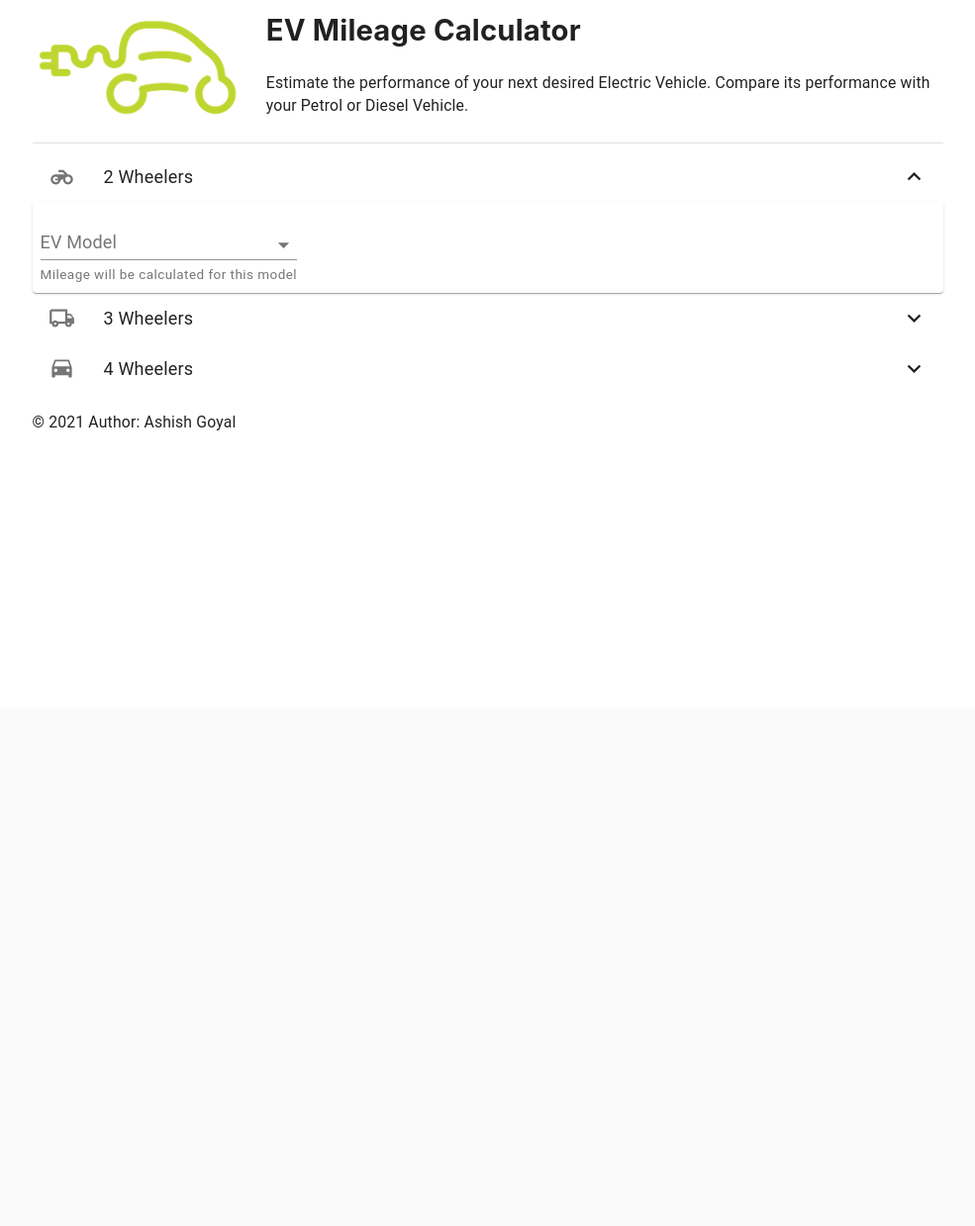
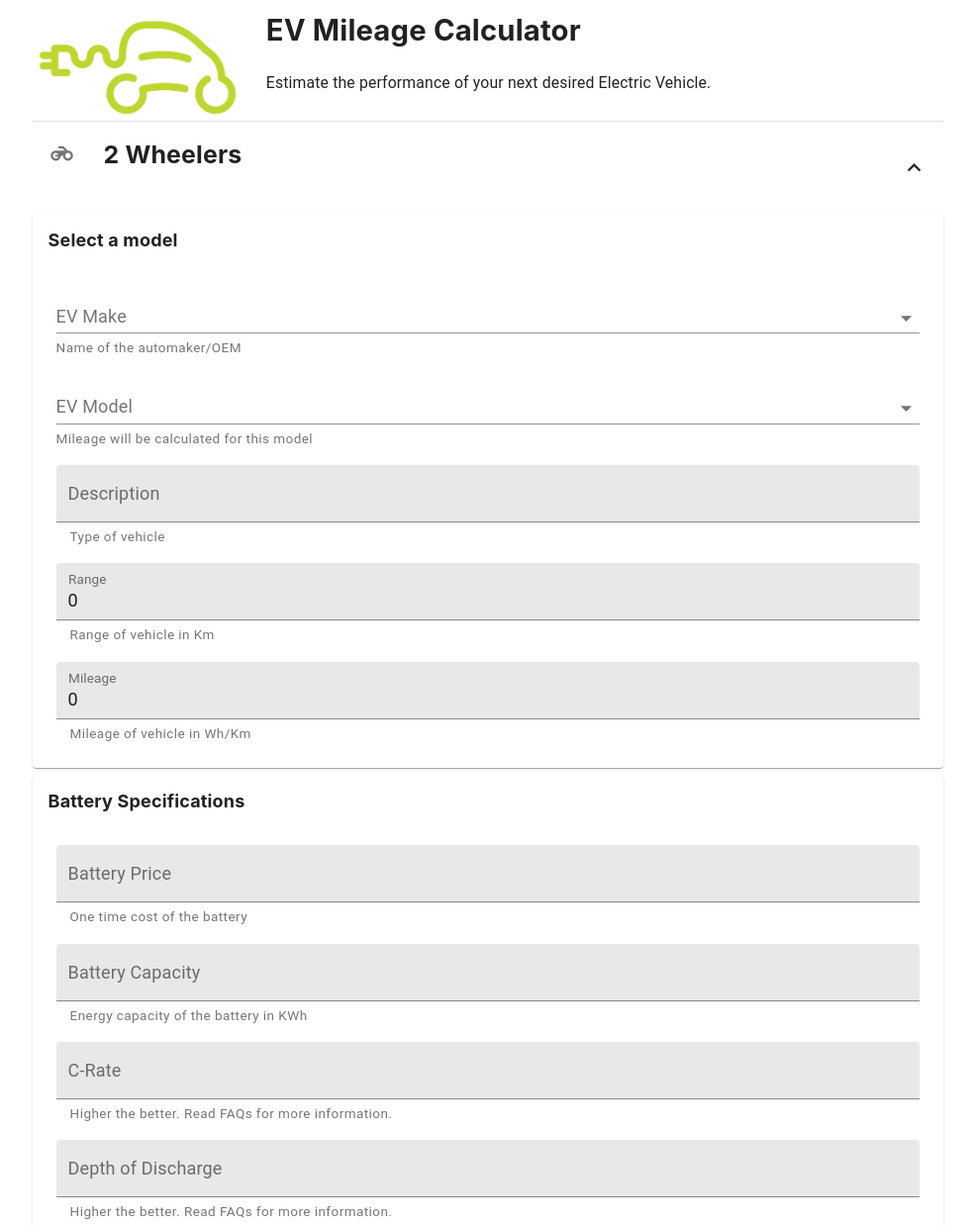
Before and after one commit to ashish19goyal/ev-mileage-calculator, a Gatsby site: page / in a window 1280 px wide. Shown: the part 85-1324 px from the top of the page at 99% size, without its empty margins (147-1132 px from the left). Before the commit the page ends 800 px from the top, so only its background shows below. Built offline with nearby package versions, Linux system fonts and the light colour scheme; Gatsby itself is replaced by a stand-in of ours.

Commit message:
calculator screen ui final
calculations pending

```diff
--- a/gatsby-config.js
+++ b/gatsby-config.js
@@ -1,6 +1,6 @@
 module.exports = {
   siteMetadata: {
-    title: "EV Mileage Calculator",
+    title: "All About Electric Vehicles",
     description:
       "Estimate the performance of your next desired Electric Vehicle. Compare its performance with your Petrol/Diesel Vehicle.",
     author: "Ashish Goyal",
--- a/src/components/ev-calculator.js
+++ b/src/components/ev-calculator.js
@@ -1,49 +1,212 @@
 import React from "react";
 import Paper from "@material-ui/core/Paper";
 import PropTypes from "prop-types";
-import TataNexon from "../ev-models/tata-nexon";
+import EvsInMarket from "../ev-models/evs-in-market";
 import EvSelect from "./form-elements/ev-select";
+import EvText from "./form-elements/ev-text";
+import EvInput from "./form-elements/ev-input";
+import { makeStyles } from "@material-ui/core/styles";
+import Grid from "@material-ui/core/Grid";
 
-const EVCalculator = ({ models }) => {
+const chargingStyles = [
+  "Once a day charging at home",
+  "Twice a day charged at home and office",
+  "Multiple times a day charged at home/office",
+  "Once a day Fast charger charging",
+  "Multiple times a day fast charging",
+];
+
+const useStyles = makeStyles((theme) => ({
+  paper: {
+    margin: `${theme.spacing(1)}px auto`,
+    padding: theme.spacing(2),
+  },
+  grid: {
+    paddingTop: theme.spacing(1),
+    padding: theme.spacing(2),
+  },
+}));
+
+const EVCalculator = ({ type }) => {
+  const classes = useStyles();
+
+  // model details
+  const [make, setMake] = React.useState("");
+  const [modelList, setModelList] = React.useState([]);
   const [model, setModel] = React.useState("");
   const [description, setDescription] = React.useState("");
-  const [range, setRange] = React.useState("");
-  const [mileage, setMileage] = React.useState("");
+  const [range, setRange] = React.useState(0);
+  const [mileage, setMileage] = React.useState(0);
+
+  // battery details
   const [batteryCapacity, setBatteryCapacity] = React.useState("");
-  const [batteryCycles, setBatteryCycles] = React.useState("");
+  const [chargingCycles, setChargingCycles] = React.useState("");
+  const [batteryPrice, setBatteryPrice] = React.useState("");
+  const [cRate, setcRate] = React.useState("");
+  const [dod, setDod] = React.useState("");
+  const [runningCost, setRunningCost] = React.useState("");
+  const [totalRunningCost, setTotalRunningCost] = React.useState("");
+
+  // usage pattern
+  const [dailyRun, setDailyRun] = React.useState(10);
+  const [chargingStyle, setChargingStyle] = React.useState(
+    "Once a day charging at home"
+  );
+
+  let makesList = [
+    ...new Set(EvsInMarket[type].map((vehicle) => vehicle.make)),
+  ];
+
+  const handleChargingStyleChange = (event) => {
+    setChargingStyle(event.target.value);
+  };
+
+  const handleMakeChange = (event) => {
+    let m = event.target.value;
+    setMake(m);
+    let modelList = [
+      ...new Set(
+        EvsInMarket[type]
+          .filter((vehicle) => vehicle.make === m)
+          .map((vehicle) => vehicle.model)
+      ),
+    ];
+    setModelList(modelList);
+  };
 
   const handleModelChange = (event) => {
-    setModel(event.target.value);
-    switch (model) {
-      case "TataNexon":
-        setModelInfo(TataNexon);
-        return;
+    let m = event.target.value;
+    setModel(m);
+    setModelInfo(m);
+  };
+
+  const handleDailyRunChange = (event) => {
+    setDailyRun(event.target.value);
+  };
+
+  const setModelInfo = (m) => {
+    let modelInfo = EvsInMarket[type].filter(
+      (vehicle) => vehicle.make === make && vehicle.model === m
+    );
+    if (modelInfo.length === 1) {
+      setDescription(modelInfo[0].description);
+      setRange(modelInfo[0].range);
+      setMileage(modelInfo[0].range);
+      setBatteryPrice(modelInfo[0].battery.price);
+      setBatteryCapacity(modelInfo[0].battery.capacity);
+      setChargingCycles(modelInfo[0].battery.cycles);
+      setcRate(modelInfo[0].battery.cRate);
+      setDod(modelInfo[0].battery.dod);
     }
   };
 
-  const setModelInfo = (modelInfo) => {
-    setDescription(modelInfo.description);
-    setRange(modelInfo.range);
-    setMileage(modelInfo.range);
-    setBatteryCapacity(modelInfo.battery.capacity);
-    setBatteryCycles(modelInfo.battery.cycles);
-  };
-
   return (
-    <Paper>
+    <div>
+      <Paper className={classes.paper}>
+        <Grid>
+          <h4>Select a model</h4>
+        </Grid>
         <EvSelect
-        items={models}
+          items={makesList}
+          handleChange={handleMakeChange}
+          label="EV Make"
+          value={make}
+          description="Name of the automaker/OEM"
+        />
+        <EvSelect
+          items={modelList}
           handleChange={handleModelChange}
           label="EV Model"
           value={model}
           description="Mileage will be calculated for this model"
         />
+        <EvText
+          label="Description"
+          value={description}
+          description="Type of vehicle"
+          multiline
+        />
+        <EvText
+          label="Range"
+          value={range + ""}
+          description="Range of vehicle in Km"
+        />
+        <EvText
+          label="Mileage"
+          value={mileage + ""}
+          description="Mileage of vehicle in Wh/Km"
+        />
       </Paper>
+      <Paper className={classes.paper}>
+        <Grid>
+          <h4>Battery Specifications</h4>
+        </Grid>
+        <EvText
+          label="Battery Price"
+          value={batteryPrice}
+          description="One time cost of the battery"
+        />
+        <EvText
+          label="Battery Capacity"
+          value={batteryCapacity}
+          description="Energy capacity of the battery in KWh"
+        />
+        <EvText
+          label="C-Rate"
+          value={cRate}
+          description="Higher the better. Read FAQs for more information."
+        />
+        <EvText
+          label="Depth of Discharge"
+          value={dod}
+          description="Higher the better. Read FAQs for more information."
+        />
+        <EvText
+          label="Charging Cycles"
+          value={chargingCycles}
+          description="Life of battery in terms of charging cycles"
+        />
+      </Paper>
+      <Paper className={classes.paper}>
+        <Grid>
+          <h4>Update based on your usage</h4>
+        </Grid>
+
+        <EvInput
+          label="Daily run"
+          value={dailyRun}
+          description="Estimate of your daily commute in km"
+          handleChange={handleDailyRunChange}
+        />
+        <EvSelect
+          items={chargingStyles}
+          value={chargingStyle}
+          label="Your chargning style"
+          description="How do you plan to charge your vehicle"
+          handleChange={handleChargingStyleChange}
+        />
+      </Paper>
+      <Paper className={classes.paper}>
+        <Grid>
+          <h4>Cost estimates</h4>
+        </Grid>
+        <EvText
+          label="Daily Running Cost"
+          value={runningCost}
+          description="In Rs/km"
+        />
+        <EvText
+          label="Total Running Cost"
+          value={totalRunningCost}
+          description="Running and capital cost of battery (in Rs/km)"
+        />
+      </Paper>
+    </div>
   );
 };
 
 EVCalculator.propTypes = {
-  models: PropTypes.array.isRequired,
+  type: PropTypes.string.isRequired,
 };
 
 export default EVCalculator;
--- /dev/null
+++ b/src/components/form-elements/ev-input.js
@@ -0,0 +1,33 @@
+import React from "react";
+import { makeStyles } from "@material-ui/core/styles";
+import Grid from "@material-ui/core/Grid";
+import PropTypes from "prop-types";
+import FormControl from "@material-ui/core/FormControl";
+import TextField from "@material-ui/core/TextField";
+
+const useStyles = makeStyles((theme) => ({
+  formControl: {
+    margin: theme.spacing(1),
+    width: "100%",
+  },
+}));
+
+const EvInput = ({ label, value, description, handleChange }) => {
+  const classes = useStyles();
+  return (
+    <Grid container wrap="nowrap">
+      <FormControl className={classes.formControl}>
+        <TextField label={label} value={value} helperText={description} />
+      </FormControl>
+    </Grid>
+  );
+};
+
+EvInput.propTypes = {
+  label: PropTypes.string.isRequired,
+  value: PropTypes.any,
+  description: PropTypes.string,
+  multiline: PropTypes.bool,
+};
+
+export default EvInput;
--- a/src/components/form-elements/ev-select.js
+++ b/src/components/form-elements/ev-select.js
@@ -11,7 +11,7 @@ import Select from "@material-ui/core/Select";
 const useStyles = makeStyles((theme) => ({
   formControl: {
     margin: theme.spacing(1),
-    minWidth: 120,
+    width: "100%",
   },
   selectEmpty: {
     marginTop: theme.spacing(2),
@@ -22,7 +22,11 @@ const EvSelect = ({ items, handleChange, label, value, description }) => {
   const classes = useStyles();
   let menuItems =
     items != null
-      ? items.map((item) => <MenuItem value={item}>{item}</MenuItem>)
+      ? items.map((item, i) => (
+          <MenuItem value={item} key={i}>
+            {item}
+          </MenuItem>
+        ))
       : "";
 
   return (
--- /dev/null
+++ b/src/components/form-elements/ev-text.js
@@ -0,0 +1,42 @@
+import React from "react";
+import { makeStyles } from "@material-ui/core/styles";
+import Grid from "@material-ui/core/Grid";
+import PropTypes from "prop-types";
+import FormControl from "@material-ui/core/FormControl";
+import TextField from "@material-ui/core/TextField";
+
+const useStyles = makeStyles((theme) => ({
+  formControl: {
+    margin: theme.spacing(1),
+    width: "100%",
+  },
+}));
+
+const EvText = ({ label, value, description, multiline }) => {
+  const classes = useStyles();
+  return (
+    <Grid container wrap="nowrap">
+      <FormControl className={classes.formControl}>
+        <TextField
+          label={label}
+          value={value}
+          InputProps={{
+            readOnly: true,
+          }}
+          variant="filled"
+          helperText={description}
+          multiline
+        />
+      </FormControl>
+    </Grid>
+  );
+};
+
+EvText.propTypes = {
+  label: PropTypes.string.isRequired,
+  value: PropTypes.string.isRequired,
+  description: PropTypes.string,
+  multiline: PropTypes.bool,
+};
+
+export default EvText;
--- a/src/components/grid-faq.js
+++ b/src/components/grid-faq.js
@@ -21,8 +21,8 @@ const GridFaq = ({ serial, question, answer, list }) => {
   const classes = useStyles();
   let items =
     list != null
-      ? list.map((item) => (
-          <Grid item xs={12}>
+      ? list.map((item, i) => (
+          <Grid key={i} item xs={12}>
             <li>{item}</li>
           </Grid>
         ))
--- a/src/components/header.js
+++ b/src/components/header.js
@@ -176,8 +176,8 @@ const Header = ({ siteTitle }) => {
         </Grid>
         <Divider />
         <List>
-          {links.map((link) => (
-            <HeaderLink {...link} />
+          {links.map((link, i) => (
+            <HeaderLink {...link} key={i} />
           ))}
         </List>
       </Drawer>
--- /dev/null
+++ b/src/ev-models/evs-in-market.js
@@ -0,0 +1,166 @@
+const EvsInMarket = {
+  twoWheelers: [
+    {
+      make: "Ather",
+      model: "Nexon",
+      description: "A mid size SUV from the Indian automaker Tata Motors",
+      range: 300, // in km
+      mileage: 100, // in wh/km
+      battery: {
+        capacity: 2, // in kw
+        price: 300000, // in Rs
+        cycles: 1500,
+        cRate: 0.5,
+        dod: 0.85,
+      },
+    },
+    {
+      make: "Bajaj",
+      model: "Nexon",
+      description: "A mid size SUV from the Indian automaker Tata Motors",
+      range: 300, // in km
+      mileage: 100, // in wh/km
+      battery: {
+        capacity: 2, // in kw
+        price: 300000, // in Rs
+        cycles: 1500,
+        cRate: 0.5,
+        dod: 0.85,
+      },
+    },
+    {
+      make: "TVS",
+      model: "Nexon",
+      description: "A mid size SUV from the Indian automaker Tata Motors",
+      range: 300, // in km
+      mileage: 100, // in wh/km
+      battery: {
+        capacity: 2, // in kw
+        price: 300000, // in Rs
+        cycles: 1500,
+        cRate: 0.5,
+        dod: 0.85,
+      },
+    },
+    {
+      make: "PureEV",
+      model: "Nexon",
+      description: "A mid size SUV from the Indian automaker Tata Motors",
+      range: 300, // in km
+      mileage: 100, // in wh/km
+      battery: {
+        capacity: 2, // in kw
+        price: 300000, // in Rs
+        cycles: 1500,
+        cRate: 0.5,
+        dod: 0.85,
+      },
+    },
+  ],
+
+  threeWheelers: [
+    {
+      make: "Mahindra",
+      model: "Nexon",
+      description: "A mid size SUV from the Indian automaker Tata Motors",
+      range: 300, // in km
+      mileage: 100, // in wh/km
+      battery: {
+        capacity: 2, // in kw
+        price: 300000, // in Rs
+        cycles: 1500,
+        cRate: 0.5,
+        dod: 0.85,
+      },
+    },
+    {
+      make: "Kinetic",
+      model: "Nexon",
+      description: "A mid size SUV from the Indian automaker Tata Motors",
+      range: 300, // in km
+      mileage: 100, // in wh/km
+      battery: {
+        capacity: 2, // in kw
+        price: 300000, // in Rs
+        cycles: 1500,
+        cRate: 0.5,
+        dod: 0.85,
+      },
+    },
+    {
+      make: "Atul",
+      model: "Nexon",
+      description: "A mid size SUV from the Indian automaker Tata Motors",
+      range: 300, // in km
+      mileage: 100, // in wh/km
+      battery: {
+        capacity: 2, // in kw
+        price: 300000, // in Rs
+        cycles: 1500,
+        cRate: 0.5,
+        dod: 0.85,
+      },
+    },
+    {
+      make: "Euler",
+      model: "Nexon",
+      description: "A mid size SUV from the Indian automaker Tata Motors",
+      range: 300, // in km
+      mileage: 100, // in wh/km
+      battery: {
+        capacity: 2, // in kw
+        price: 300000, // in Rs
+        cycles: 1500,
+        cRate: 0.5,
+        dod: 0.85,
+      },
+    },
+  ],
+
+  fourWheelers: [
+    {
+      make: "Tata",
+      model: "Nexon",
+      description: "A mid size SUV from the Indian automaker Tata Motors",
+      range: 300, // in km
+      mileage: 100, // in wh/km
+      battery: {
+        capacity: 2, // in kw
+        price: 300000, // in Rs
+        cycles: 1500,
+        cRate: 0.5,
+        dod: 0.85,
+      },
+    },
+    {
+      make: "MG Motors",
+      model: "Nexon",
+      description: "A mid size SUV from the Indian automaker Tata Motors",
+      range: 300, // in km
+      mileage: 100, // in wh/km
+      battery: {
+        capacity: 2, // in kw
+        price: 300000, // in Rs
+        cycles: 1500,
+        cRate: 0.5,
+        dod: 0.85,
+      },
+    },
+    {
+      make: "Hyundai",
+      model: "Nexon",
+      description: "A mid size SUV from the Indian automaker Tata Motors",
+      range: 300, // in km
+      mileage: 100, // in wh/km
+      battery: {
+        capacity: 2, // in kw
+        price: 300000, // in Rs
+        cycles: 1500,
+        cRate: 0.5,
+        dod: 0.85,
+      },
+    },
+  ],
+};
+
+export default EvsInMarket;
--- a/src/ev-models/tata-nexon.js
+++ /dev/null
@@ -1,14 +0,0 @@
-const TataNexon = {
-  make: "Tata",
-  model: "Nexon",
-  description: "A mid size SUV from the Indian automaker Tata Motors",
-  range: 300, // in km
-  mileage: 100, // in wh/km
-  battery: {
-    capacity: 2, // in kw
-    price: 300000, // in Rs
-    cycles: 1500,
-  },
-};
-
-export default TataNexon;
--- a/src/pages/index.js
+++ b/src/pages/index.js
@@ -28,11 +28,11 @@ const useStyles = makeStyles((theme) => ({
   nested: {
     paddingLeft: theme.spacing(4),
   },
+  listItem: {
+    fontWeight: "bold",
+    fontSize: 15,
+  },
 }));
-
-const twoWheelersList = ["Ather", "Bajaj", "TVS", "PureEV"];
-const threeWheelersList = ["Mahindra", "Kinetic", "Atul", "Euler"];
-const fourWheelersList = ["Tata", "MG", "Hyundai"];
 
 const IndexPage = () => {
   const classes = useStyles();
@@ -77,7 +77,7 @@ const IndexPage = () => {
           <h2>EV Mileage Calculator</h2>
           <p>
             Estimate the performance of your next desired Electric Vehicle.
-            Compare its performance with your Petrol or Diesel Vehicle.
+            {/* Compare its performance with your Petrol or Diesel Vehicle. */}
           </p>
         </Grid>
       </Grid>
@@ -89,33 +89,39 @@ const IndexPage = () => {
           onClick={() => handleClick("twowheelers")}
         >
           <ListItemIcon>
-            <MotorcycleIcon />
+            <h3>
+              <MotorcycleIcon />
+            </h3>
           </ListItemIcon>
-          <ListItemText primary="2 Wheelers" />
+          <ListItemText primary={<h3>2 Wheelers</h3>} />
           {twowheelers ? <ExpandLess /> : <ExpandMore />}
         </ListItem>
         <Collapse in={twowheelers} timeout="auto" unmountOnExit>
-          <EVCalculator models={twoWheelersList} />
+          <EVCalculator type="twoWheelers" />
         </Collapse>
         <ListItem button onClick={() => handleClick("threewheelers")}>
           <ListItemIcon>
-            <LocalShippingOutlinedIcon />
+            <h3>
+              <LocalShippingOutlinedIcon />
+            </h3>
           </ListItemIcon>
-          <ListItemText primary="3 Wheelers" />
+          <ListItemText primary={<h3>3 Wheelers</h3>} />
           {threewheelers ? <ExpandLess /> : <ExpandMore />}
         </ListItem>
         <Collapse in={threewheelers} timeout="auto" unmountOnExit>
-          <EVCalculator models={threeWheelersList} />
+          <EVCalculator type="threeWheelers" />
         </Collapse>
         <ListItem button onClick={() => handleClick("fourwheelers")}>
           <ListItemIcon>
-            <DriveEtaIcon />
+            <h3>
+              <DriveEtaIcon />
+            </h3>
           </ListItemIcon>
-          <ListItemText primary="4 Wheelers" />
+          <ListItemText primary={<h3>4 Wheelers</h3>} />
           {fourwheelers ? <ExpandLess /> : <ExpandMore />}
         </ListItem>
         <Collapse in={fourwheelers} timeout="auto" unmountOnExit>
-          <EVCalculator models={fourWheelersList} />
+          <EVCalculator type="fourWheelers" />
         </Collapse>
       </List>
     </Layout>
```
Also changed, not shown: src/pages/about-ev.js (+11 -2 lines), src/pages/batteries.js (+10 -2 lines). Lines whose indentation alone changed are shown as unchanged.
